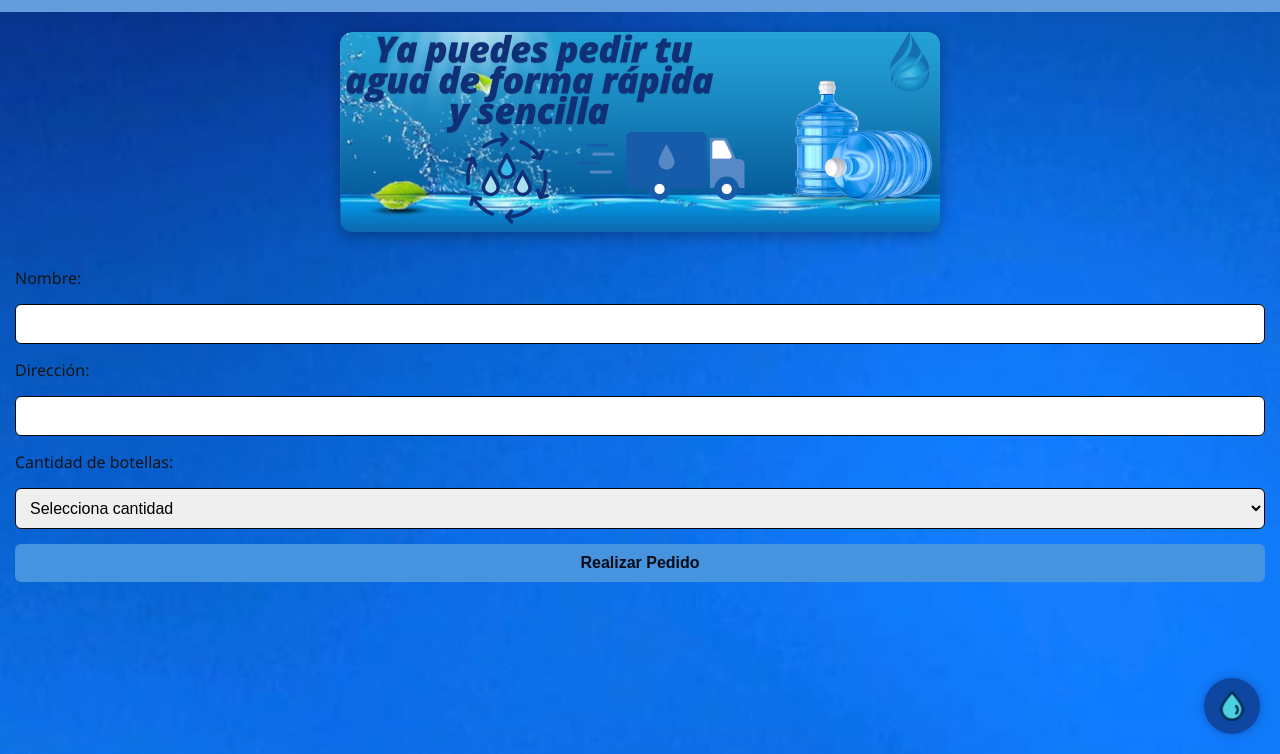
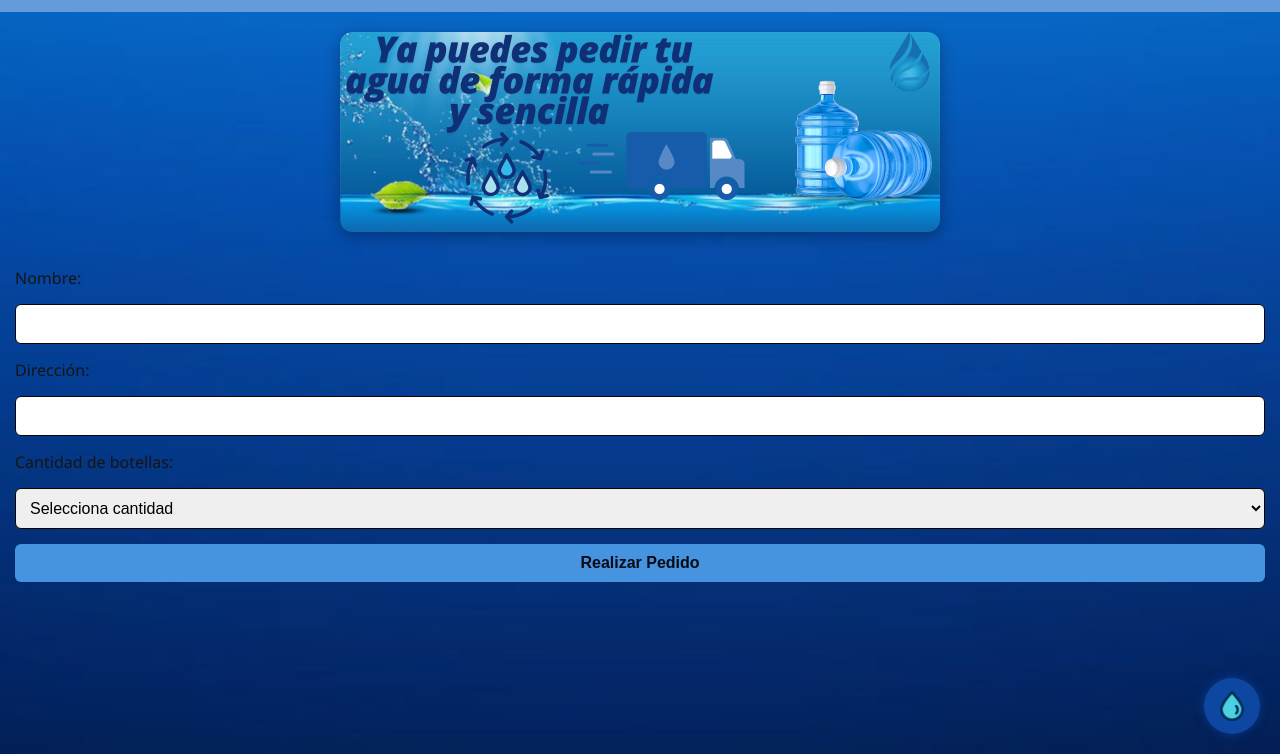
Before and after one commit to AguasUvero/wep, a plain HTML site: page index.html in a window 1280 px wide. Shown: the part 46-800 px from the top of the page. Drawn offline with Linux system fonts and the light colour scheme.

Commit message:
Update index.html

```diff
--- a/index.html
+++ b/index.html
@@ -15,7 +15,7 @@
       height: 100%;
       width: 100%;
       font-family: 'Segoe UI', Tahoma, Geneva, Verdana, sans-serif;
-      background-image: url('images/imagen2.jpg'); /* Cambia por tu ruta */
+      background-image: url('images/imagen1.jpg'); /* Cambia por tu ruta */
       background-size: cover;
       background-position: center;
       background-repeat: no-repeat;
```
